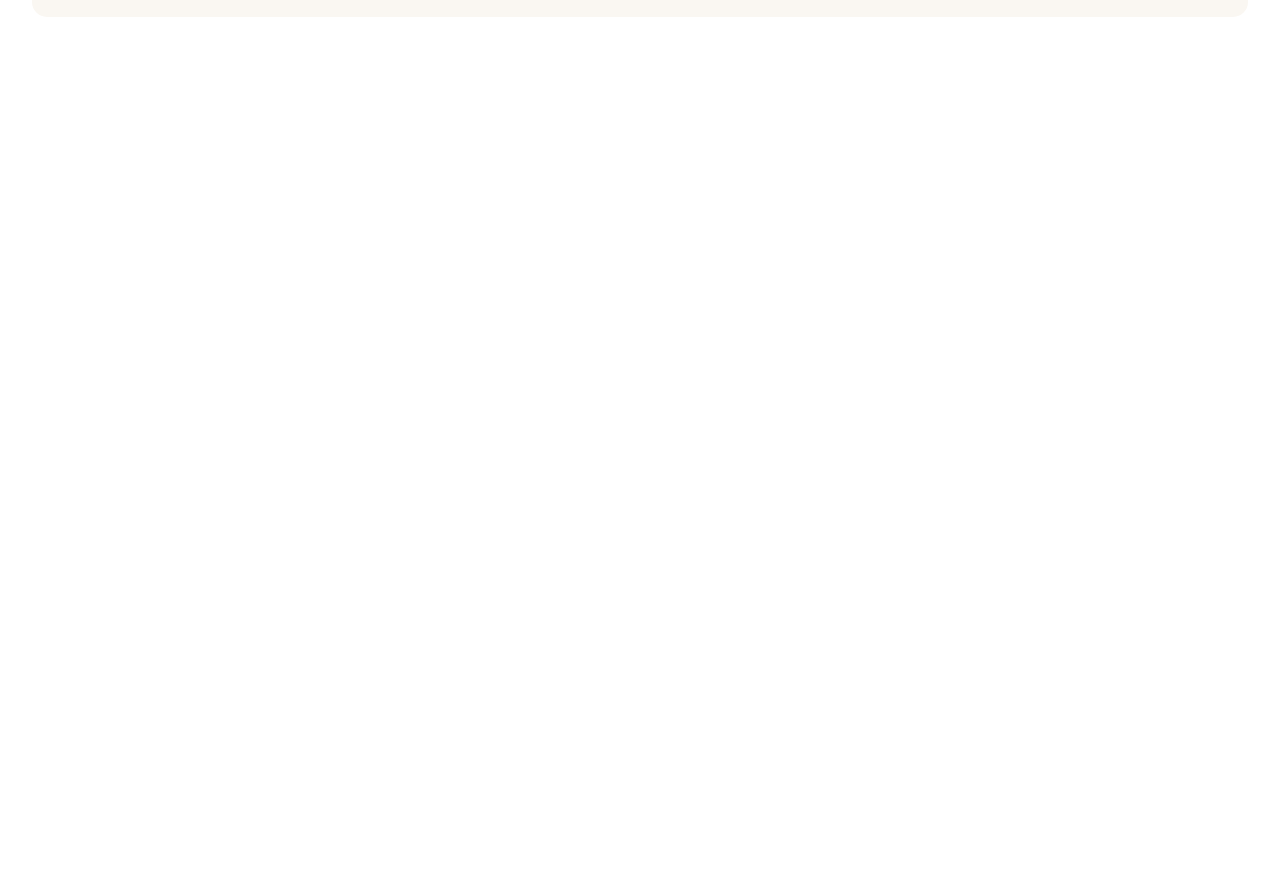
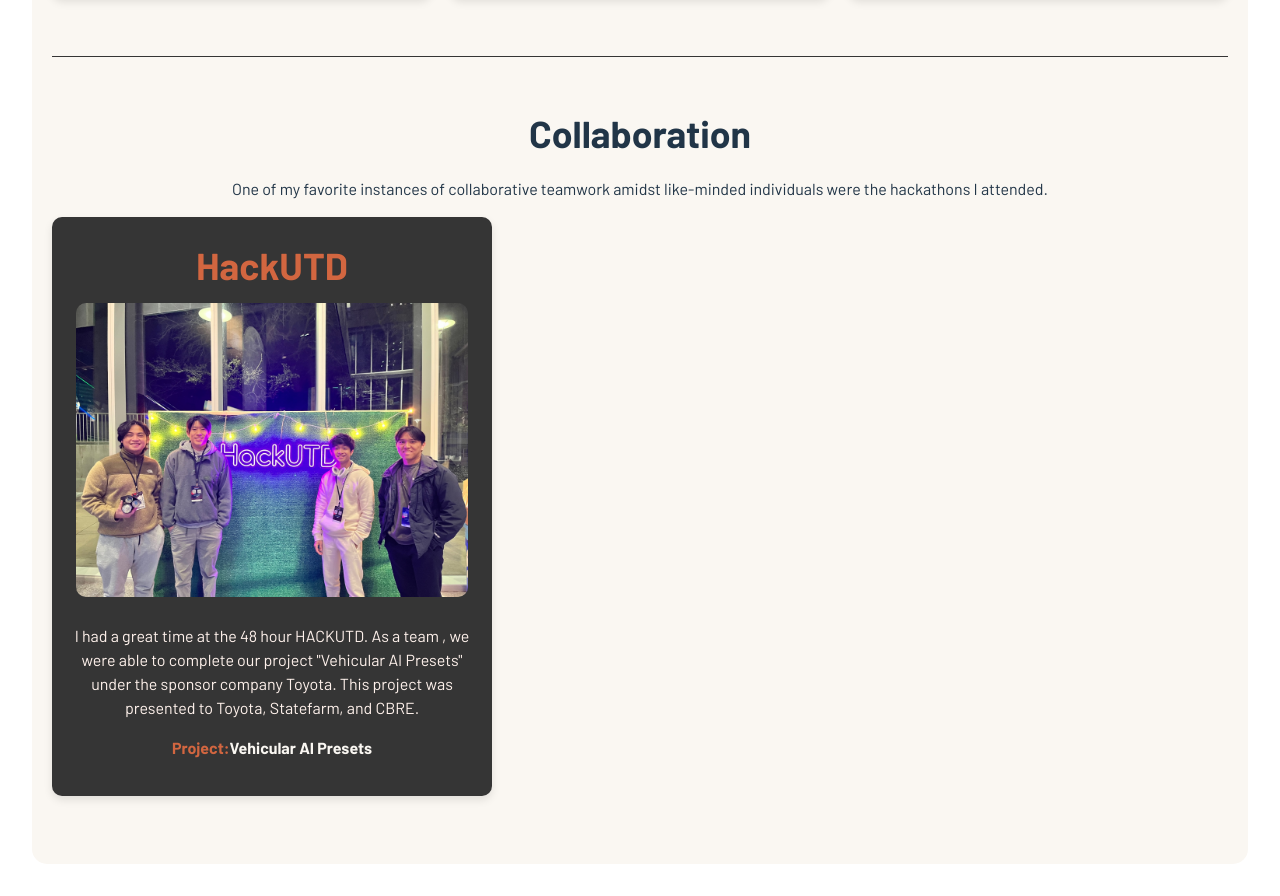
Before and after one commit to skythepoppy/rshe-portfolio, a React (Vite) app: page / in a window 1280 px wide. Shown: the part 1165-2061 px from the top of the page. Before the commit the page ends 1214 px from the top, so only its background shows below. Built offline with nearby package versions, Linux system fonts and the light colour scheme.

Commit message:
finish hackutd collaboration card

```diff
--- a/src/App.css
+++ b/src/App.css
@@ -65,11 +65,13 @@
 .about-text h2 {
   margin-top: 0;
   text-align: left;
+  margin-bottom: 0;
 }
 
 .about-text p {
   line-height: 1.5;
   text-align: left;
+  font-size: 2rem;
 }
 
 .skills {
@@ -78,22 +80,24 @@
   justify-content: center;
   margin-top: 3rem;
   flex-wrap: wrap;
+  margin-bottom: 3rem;
 }
 
 .card {
+  flex: 1 1 300px;
+  max-width: 400px;
+  padding: 20px;
+  border-radius: 10px;
   background-color: #353535;
-  border-radius: 10px;
   box-shadow: 0 4px 8px rgba(0,0,0,0.1);
-  padding: 20px;
-  width: 250px;
-  flex: 1 1 250px;
   text-align: center;
   transition: transform 0.2s, box-shadow 0.2s;
 }
 
+
 .card:hover {
   transform: translateY(-5px);
-  box-shadow: 0 8px 16px rgba(0,0,0,0.2);
+  box-shadow: 0 8px 16px rgba(0, 0, 0, 0.2);
 }
 
 .card h3 {
@@ -107,12 +111,47 @@
   color: #fff2ec;
   font-size: 1rem;
 }
-.card-icon{
+
+.card-icon {
   font-size: 2.5rem;
   color: #d26640;
   margin-bottom: 8px;
 }
 
+.hackathons {
+  display: flex;
+  gap: 20px;
+  justify-content: center;
+  margin-top: 3rem;
+  margin-bottom: 3rem;
+  flex-wrap: wrap;
+}
+
+.hackathon-text {
+  flex: 1;
+  min-width: 200px;
+  text-align: center;
+  font-size:2rem;
+}
+
+.hackathon-text h3{
+  margin-top: 0;
+  margin-bottom: 10px;
+}
+
+.hackathon-text p{
+  line-height: 1.5;
+
+  font-size: 1rem;
+}
+
+.hackathon-photo {
+  width: 98%;
+  height: auto;
+  object-fit: cover;
+  border-radius: 10px;
+  flex-shrink: 0;
+}
 
 
 @keyframes logo-spin {
@@ -131,8 +170,6 @@
   }
 }
 
-
-
 .read-the-docs {
   color: #888;
 }
--- a/src/App.jsx
+++ b/src/App.jsx
@@ -1,6 +1,7 @@
 import "./App.css";
 import logo from './assets/Raphael_Evangelista.png';
 import myPhoto from './assets/me.jpg';
+import hackutd from './assets/VAIP2.jpg';
 import { FaLaptopCode, FaUserFriends, FaCode } from "react-icons/fa";
 
 
@@ -105,7 +106,28 @@ export default function App() {
 
         <section className="hackathons">
           <div className="hackathon-text">
+            <h3 >Collaboration</h3>
+            <p className="hackathon-text">One of my favorite instances of collaborative teamwork amidst like-minded individuals were the
+              hackathons I attended.
+            </p>
 
+            <div className="card">
+            <h3  style={{ color: '#d26640', fontWeight: 'bold' }}>HackUTD</h3>
+            <img src={hackutd} alt="hackutd" className="hackathon-photo" />
+            <p>I had a great time at the 48 hour HACKUTD. As a team , we were able to complete our project
+              "Vehicular AI Presets" under the sponsor company Toyota. This project was presented to Toyota,
+              Statefarm, and CBRE.
+            </p>
+            <p>
+              <span style={{ color: '#d26640', fontWeight: 'bold' }}>
+                Project:
+              </span>
+              <a href="#projects" style={{fontWeight:'bold'}}>
+                 Vehicular AI Presets
+              </a>
+            </p>
+
+          </div>
           </div>
         </section>
 
--- a/src/index.css
+++ b/src/index.css
@@ -15,11 +15,11 @@
 
 a {
   font-weight: 500;
-  color: #646cff;
+  color: #faf7f2;
   text-decoration: inherit;
 }
 a:hover {
-  color: #535bf2;
+  color: #faf7f3af;
 }
 
 
@@ -29,6 +29,7 @@ nav {
   font-weight: 500;
   padding-bottom: 10px;
   margin-bottom: 20px;
+  margin-top: 20px;
 }
 nav a {
   font-size: 1.5rem;
```
